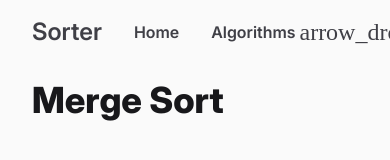
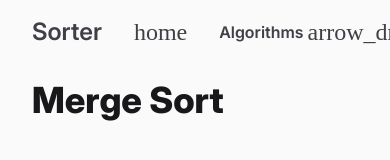
Before and after one commit to athenexfolk/sorter, an Angular app: page /merge-sort in a window 390 px wide. Shown: the top 160 px of the page. Built offline with nearby package versions, Linux system fonts and the light colour scheme; a web font is replaced by a local one.

Commit message:
added home icon on small screen

```diff
--- a/src/app/core/components/nav-bar/nav-bar.component.html
+++ b/src/app/core/components/nav-bar/nav-bar.component.html
@@ -5,7 +5,15 @@
   <nav>
     <ul class="flex items-center gap-8">
       <li>
-        <a routerLink="/" class="font-semibold hover:text-blue-500">Home</a>
+        <a
+          routerLink="/"
+          class="font-semibold hover:text-blue-500 flex items-center"
+        >
+          <span class="hidden md:block">Home</span>
+          <span class="md:hidden flex items-center">
+            <i class="ms">home</i>
+          </span>
+        </a>
       </li>
       <li>
         <div
```
